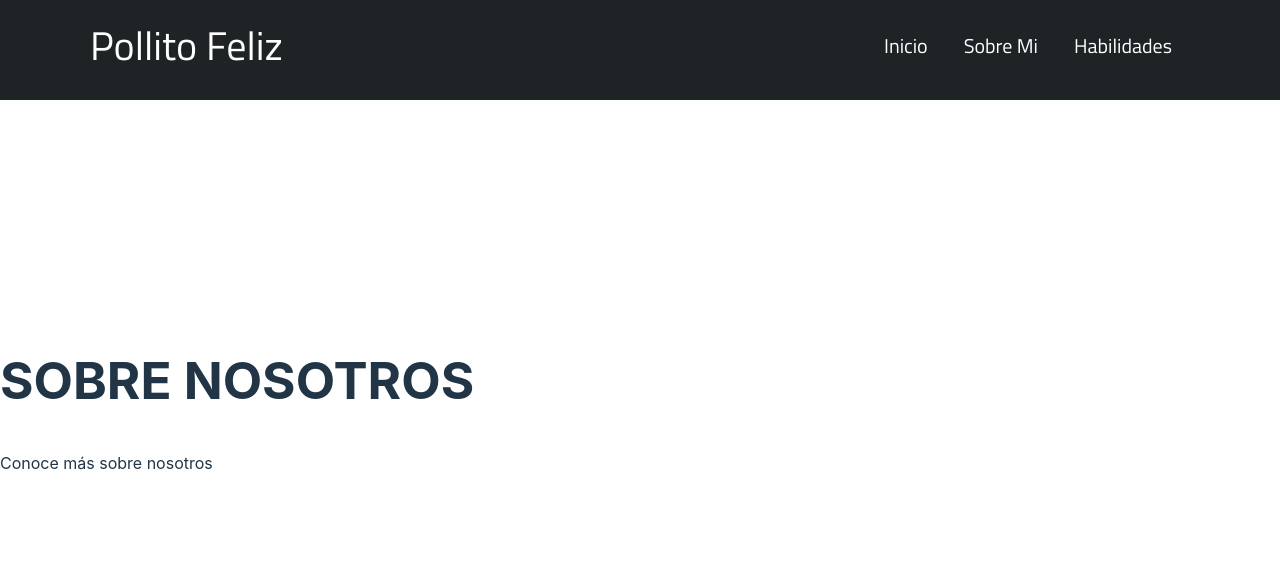
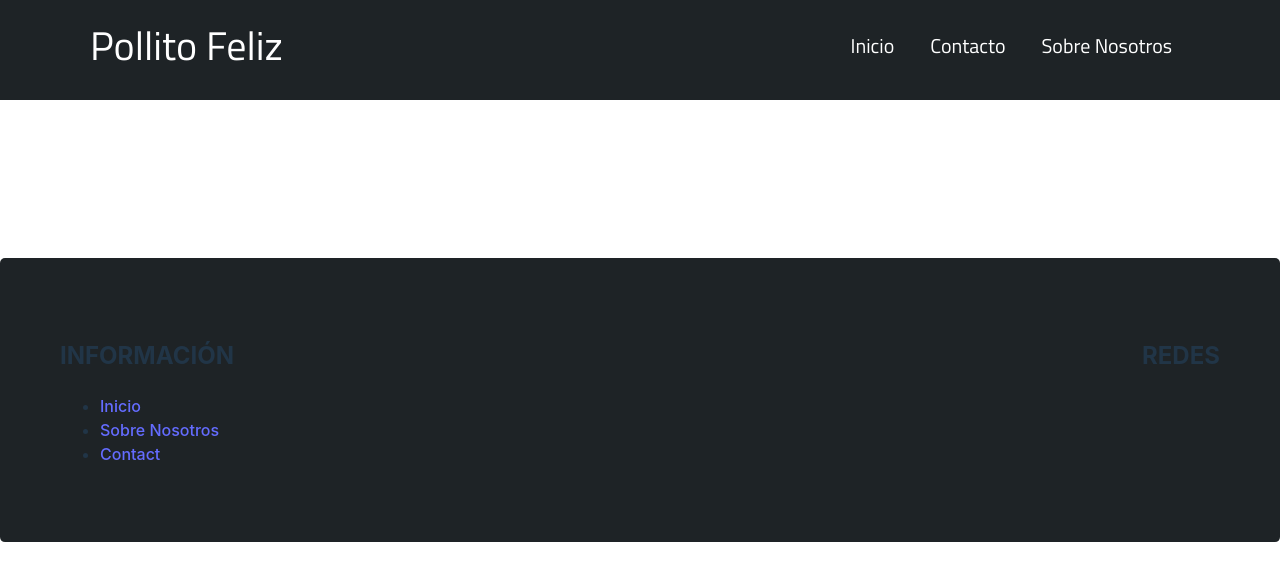
Before and after one commit to Fuerzas-Armadas-ESPE/002-desarrollo-de-una-aplicaci-n-web-grupo-5-nrc-14564, a React (Vite) app in the folder Pagina-Trabajo/: page /sobre-nosotros in a window 1280 px wide. Shown: the top 580 px of the page. Built offline with nearby package versions, Linux system fonts and the light colour scheme.

Commit message:
Footer component

```diff
--- a/Pagina-Trabajo/src/App.jsx
+++ b/Pagina-Trabajo/src/App.jsx
@@ -17,6 +17,7 @@ function App() {
                 <Route path="/sobre-nosotros" element={<AboutUs />} />
             </Routes>
         </Router>
+
     );
 }
 
--- a/Pagina-Trabajo/src/Components/AboutUs.jsx
+++ b/Pagina-Trabajo/src/Components/AboutUs.jsx
@@ -1,5 +1,8 @@
 import React from 'react';
 import '../Styles/AboutUs.css'
+import Footer from './Footer'
+
+
 const AboutUs = () => {
     return (
         <section className="inicio" id="inicio">
@@ -11,6 +14,7 @@ const AboutUs = () => {
                     </div>
                 </div>
             </div>
+            <Footer />
         </section>
     );
 };
--- /dev/null
+++ b/Pagina-Trabajo/src/Components/Footer.jsx
@@ -0,0 +1,34 @@
+import React from 'react';
+import { Link } from 'react-router-dom';
+import '../Styles/Footer.css'
+import { FontAwesomeIcon } from '@fortawesome/react-fontawesome'
+
+const Footer = () => {
+    return (
+        <section className="footer">
+            <div className="footer-row">
+                <div className="footer-content">
+                    <h2>INFORMACIÓN</h2>
+                    <ul className="links">
+                        <li><Link to='/'>Inicio</Link></li>
+                        <li><Link to='/sobre-nosotros'>Sobre Nosotros</Link></li>
+                        <li><Link to='/contacto'>Contact</Link></li>
+                    </ul>
+                </div>
+                <div className="footer-content">
+                    <h2>REDES</h2>
+                    <p>
+
+                    </p>
+                    <div className="icon">
+                        <Link to="/"><FontAwesomeIcon /></Link>
+                        <Link to="/"><FontAwesomeIcon /></Link>
+                        <Link to="/"><FontAwesomeIcon /></Link>
+                    </div>
+                </div>
+            </div>
+        </section>
+    );
+};
+
+export default Footer;
--- a/Pagina-Trabajo/src/Components/Navbar.jsx
+++ b/Pagina-Trabajo/src/Components/Navbar.jsx
@@ -25,9 +25,9 @@ const Navbar = () => {
             </div>
             <nav id="nav" className={menuVisble ? 'responsive':''}>
                 <ul>
-                    <li><Link to='/contacto' onClick={seleccionar}>Inicio</Link></li>
-                    <li><Link to='/sobre-nosotros' onClick={seleccionar}>Sobre Mi</Link></li>
-                    <li><Link to='/' onClick={seleccionar}>Habilidades</Link></li>
+                    <li><Link to='/' onClick={seleccionar}>Inicio</Link></li>
+                    <li><Link to='/contacto' onClick={seleccionar}>Contacto</Link></li>
+                    <li><Link to='/sobre-nosotros' onClick={seleccionar}>Sobre Nosotros</Link></li>
                 </ul>
             </nav>
             <div className="nav-responsive" onClick={mostrarOcultarMenu}>
--- /dev/null
+++ b/Pagina-Trabajo/src/Styles/Footer.css
@@ -0,0 +1,20 @@
+@import url('https://fonts.googleapis.com/css2?family=Fira+Sans:ital,wght@0,100;0,200;0,300;0,400;0,500;0,600;0,700;0,800;0,900;1,100;1,200;1,300;1,400;1,500;1,600;1,700;1,800;1,900&display=swap');
+@import url('https://fonts.googleapis.com/css2?family=Titillium+Web:ital,wght@0,200;0,300;0,400;0,600;0,700;0,900;1,200;1,300;1,400;1,600;1,700&display=swap');
+
+.footer{
+    position: absolute;
+    top: 50%;
+    left: 50%;
+    transform: translate(-50%, -50%);
+    /* max-width: 1250px; */
+    width: 100%;
+    background: #1e2326;
+    border-radius: 5px;
+}
+
+.footer .footer-row{
+    display: flex;
+    flex-wrap: wrap;
+    justify-content: space-between;
+    padding: 60px;
+}
```
